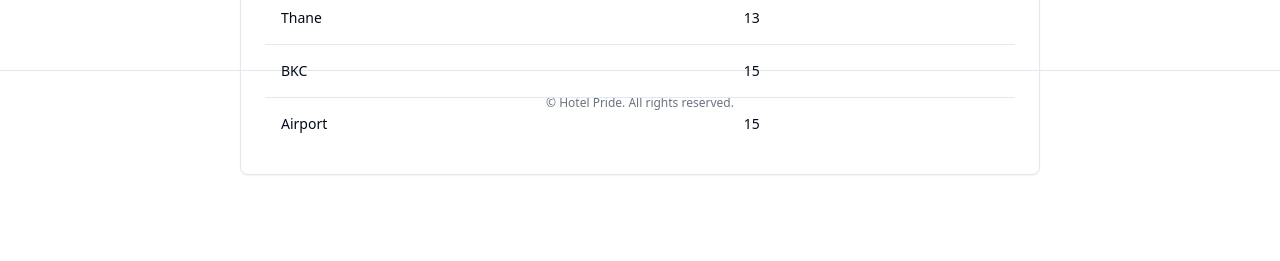
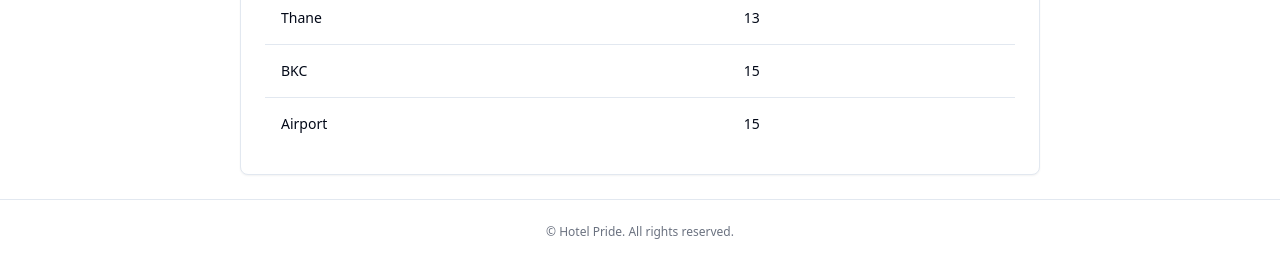
Before and after one commit to shahpriyansh04/HotelPride, a Next.js app: page /location in a window 1280 px wide. Shown: the part 826-1087 px from the top of the page. Before the commit the page ends 1025 px from the top, so only its background shows below. Built offline with nearby package versions, Linux system fonts and the light colour scheme; a web font is replaced by a local one.

Commit message:
location overflow

```diff
--- a/src/components/Footer.js
+++ b/src/components/Footer.js
@@ -2,7 +2,7 @@ import Link from "next/link";
 
 export default function Footer() {
   return (
-    <footer className=" flex justify-center py-6 w-full shrink-0 items-center px-4 md:px-6 border-t">
+    <footer className="flex justify-center py-6 w-full  items-center px-4 md:px-6 border-t">
       <p className="text-xs text-gray-500 dark:text-gray-400">
         © Hotel Pride. All rights reserved.
       </p>
--- a/src/pages/location.js
+++ b/src/pages/location.js
@@ -10,7 +10,7 @@ import { CardHeader, CardContent, Card } from "@/components/ui/card";
 
 export default function Location() {
   return (
-    <div className="h-screen">
+    <div className="">
       <div className="flex flex-col justify-center items-center  lg:px-60 px-6  py-6 gap-6">
         <div className="w-full h-full">
           <h1 className="text-3xl font-semibold text-center my-6">Location</h1>
```
